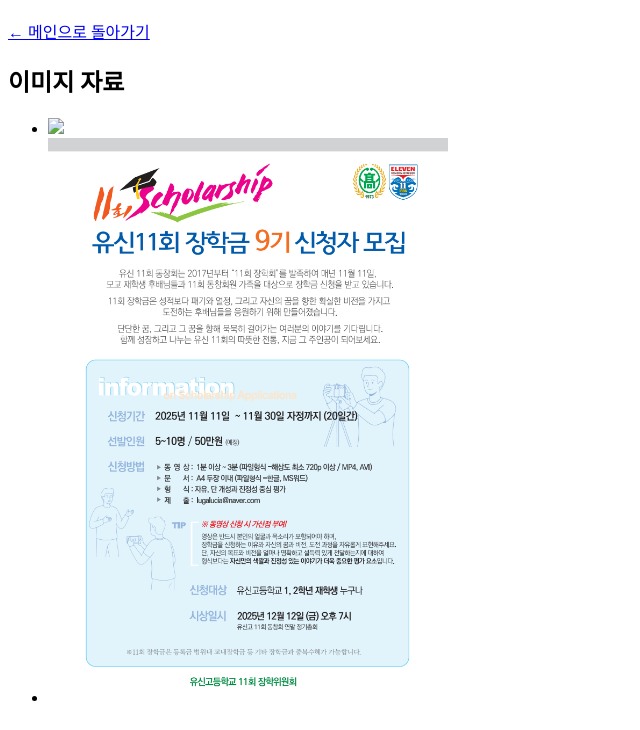
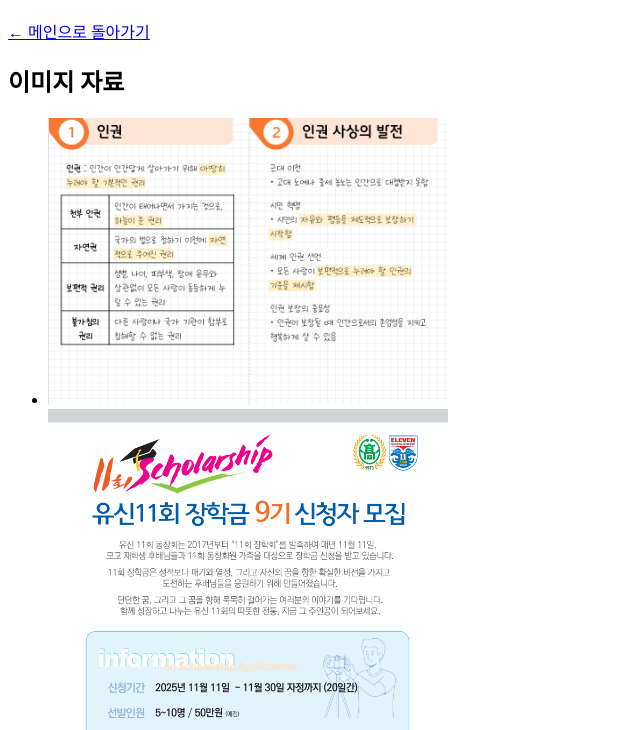
Before and after one commit to eunwoo17/yushin-community, a plain HTML site: page korean/index.html in a window 1280 px wide. Shown: the part 70-800 px from the top of the page, without its empty margins (0-640 px from the left). Drawn offline with Linux system fonts and the light colour scheme.

Commit message:
Update index.html

```diff
--- a/korean/index.html
+++ b/korean/index.html
@@ -11,7 +11,7 @@
     <h2>이미지 자료</h2>
 
     <ul>
-        <li><img src="social" width="400"></li>
+        <li><img src="image3.png" width="400"></li>
         <li><img src="KakaoTalk_20251110_165743090.png" width="400"></li>
     </ul>
 </body>
```
